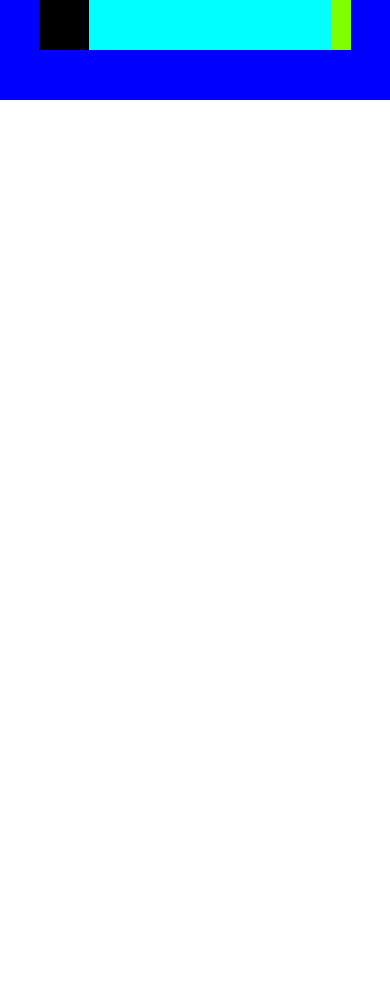
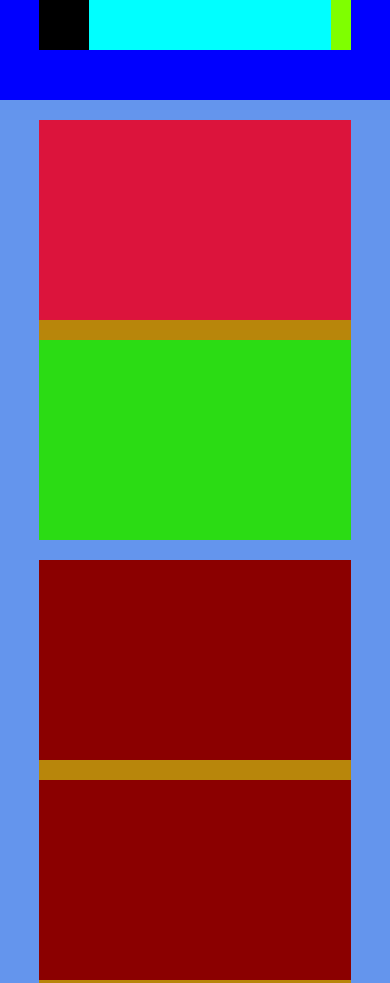
Before and after one commit to MatteoGunetto/htmlcss-responsive-layout, a plain HTML site: page index.html in a window 390 px wide. Shown: the top 983 px of the page. Before the commit the page ends 844 px from the top, so only its background shows below. Drawn offline with Linux system fonts and the light colour scheme.

Commit message:
macrostruttura sezione dev-main/responsive

```diff
--- a/css/style.css
+++ b/css/style.css
@@ -37,7 +37,7 @@ header{
     height: 50px;
 }
 
-/* regole responsive */
+    /* regole responsive */
 @media screen and (max-width:780px) {
     #header-nav{
         display: none;
@@ -53,3 +53,80 @@ header{
     }
 
 }
+/* sezione main */
+section{
+    background-color: aqua;
+    width: 100%;
+    min-height: 200px;
+    margin-bottom: 20px;
+}
+
+.dev-section{
+    background-color: cornflowerblue;
+    padding-top: 20px;
+    padding-bottom: 20px;
+}
+.row-top{
+    width: 80%;
+    background-color: darkgoldenrod;
+    min-height: 200px;
+    margin: 0 auto;
+    display: flex;
+    justify-content: space-between;
+}
+#col-dx-top{
+    width: 66%;
+    background-color: crimson;
+    min-height: 200px;
+}
+#col-sx-top{
+    width: 32%;
+    background-color: rgb(43, 220, 20);
+    min-height: 200px;
+}
+.row-bottom{
+    width: 80%;
+    background-color: darkgoldenrod;
+    min-height: 200px;
+    margin: 20px auto;
+    display: flex;
+    justify-content: space-between;
+}
+.col-bottom{
+    width: calc(100%/3 - 20px);
+    justify-content: space-between;
+    background-color: darkred;
+    min-height: 200px;
+}
+    /* regole responsive */
+    @media screen and (max-width:480px){
+        .row-top{
+            display: block;
+            margin: 0 auto;
+        }
+        #col-dx-top, #col-sx-top{
+            width: 100%;
+            margin: 0 auto;
+        }
+        #col-sx-top{
+            margin-top: 20px;
+        }
+
+        .row-bottom{
+            margin: 0 auto;
+            display: block;
+        }
+
+        .col-bottom{
+            margin-top: 20px;
+            width: 100%;
+        }
+
+
+
+
+
+
+
+
+    }
--- a/index.html
+++ b/index.html
@@ -20,7 +20,6 @@
             </div>
             <!-- menu desktop -->
             <nav id="header-nav">
-                fghfgdhfghgfhfgfg
 
             </nav>
             <!-- menu mobile -->
@@ -36,6 +35,29 @@
 
         <!-- dev section -->
         <section class="dev-section">
+            <div class="row-top">
+                <div id="col-dx-top">
+
+                </div>
+
+                <div id="col-sx-top">
+
+                </div>
+
+            </div>
+
+            <div class="row-bottom">
+                <div class="col-bottom">
+
+                </div>
+                <div class="col-bottom">
+
+                </div>
+                <div class="col-bottom">
+
+                </div>
+
+            </div>
 
         </section>
 
```
